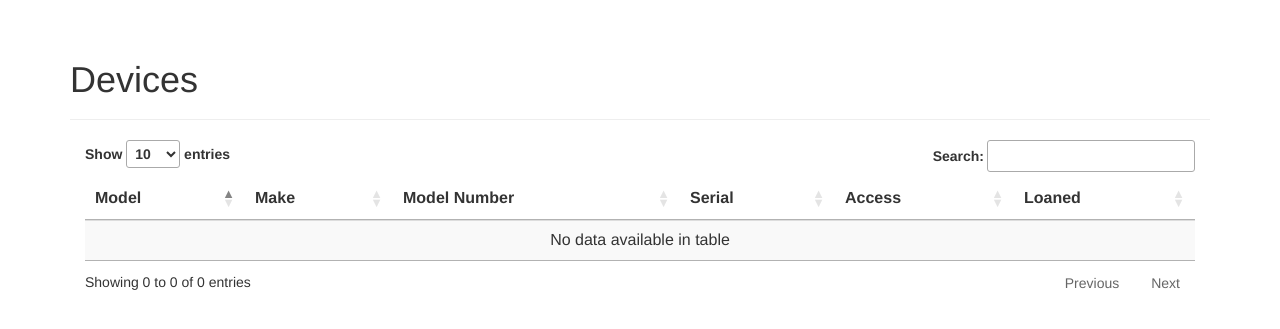
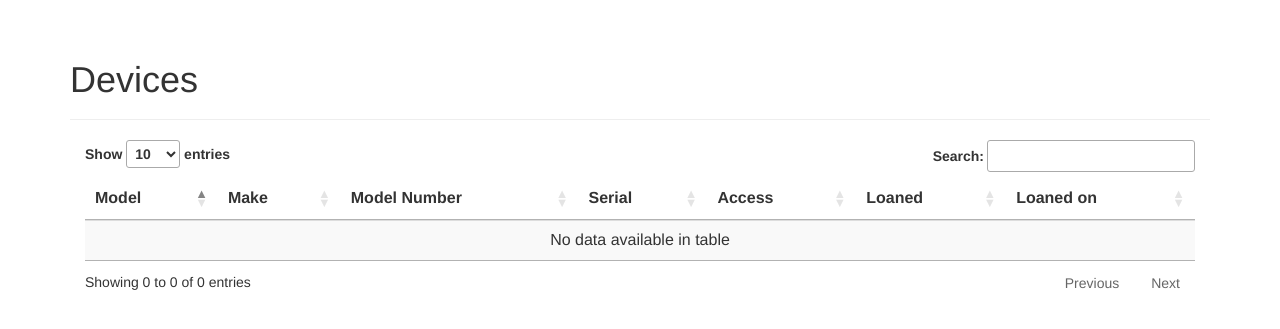
Before and after one commit to jhanes-meraki/inv, a Django app: template meraki_inv/templates/meraki_inv/device_list.html in a window 1280 px wide. Shown: the part 52-381 px from the top of the page. Run offline with Django 3.2, Linux system fonts and the light colour scheme; the template is opened without the code that fills it, so the values that code supplies are empty; some libraries are stand-ins or nearby versions.

Commit message:
Added loaned on field to device list.

```diff
--- a/meraki_inv/templates/meraki_inv/device_list.html
+++ b/meraki_inv/templates/meraki_inv/device_list.html
@@ -27,6 +27,7 @@
           <th>Serial</th>
           <th>Access</th>
           <th>Loaned</th>
+          <th>Loaned on</th>
         </tr>
       </thead>
       <tbody>
@@ -41,11 +42,16 @@
           <td>{{ device.serial }}</td>
           {% endif %}
           <td>{{ device.access }}</td>
-          {% if device.loaned.returned == None %}
-            <td>{{ device.loaned.mooch }}</td>
+          <td>{% if device.loaned.returned == None %}
+            {{ device.loaned.mooch }}
           {% else %}
-            <td>Not currently</td>
-          {% endif %}
+            Not currently
+          {% endif %}</td>
+          <td>{% if device.loaned.returned == None %}
+            {{ device.loaned.loaned }}
+          {% else %}
+            Not on loan
+          {% endif %}</td>
         </tr>
       {% endfor %}
       </tbody>
```
